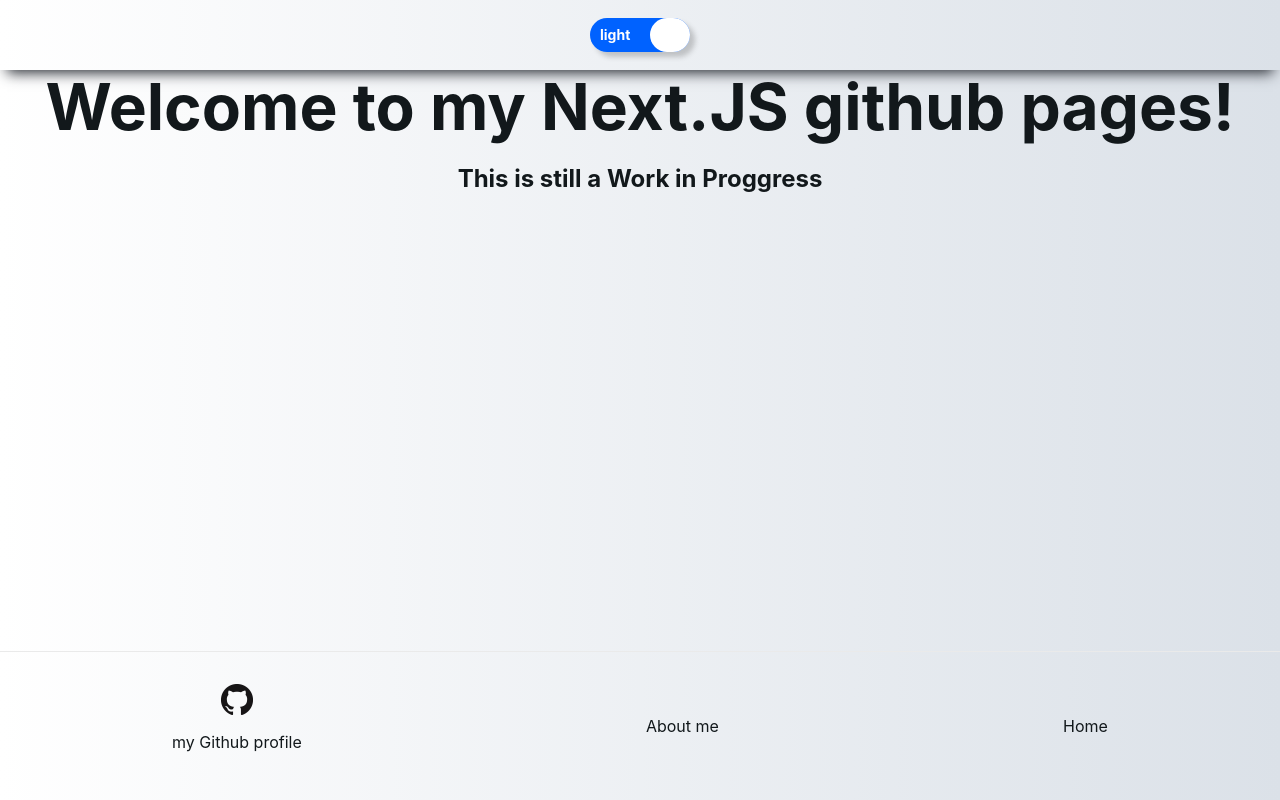
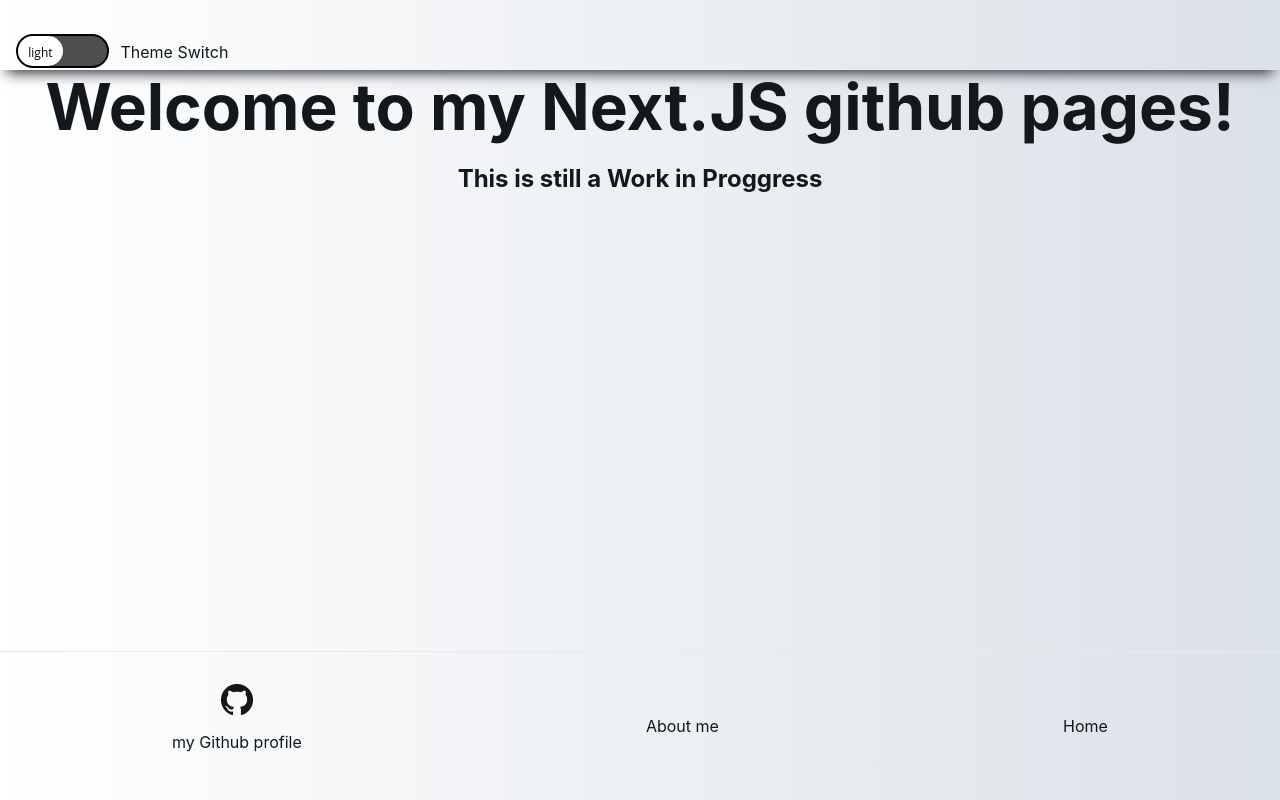
Before and after one commit to PedroMarquetti/PedroMarquetti.github.io, a Next.js app: page / in a window 1280 px wide. Built offline with nearby package versions, Linux system fonts and the light colour scheme.

Commit message:
fixed accessibility  of switch

```diff
--- a/components/switch/Switch.tsx
+++ b/components/switch/Switch.tsx
@@ -7,7 +7,9 @@ export default function Switch() {
 	const check: boolean = theme === "dark" ? false : true;
 
 	const handleChange = (e: any) => {
-		if (!e.target.checked) {
+		console.log("curr aria-checked:: ", e.target.getAttribute("aria-checked"));
+
+		if (e.target.getAttribute("aria-checked") === "true") {
 			setTheme("dark");
 		} else {
 			setTheme("light");
@@ -15,19 +17,30 @@ export default function Switch() {
 	};
 	return (
 		<div className={styles.switch_container}>
-			<input
-				className={styles.checkbox}
-				type='checkbox'
-				checked={check}
-				// current input (checkbox) status>> true == dark && false ==  light mode
-				name='theme-switcher'
-				id='theme-switcher'
-				onChange={handleChange}
-			/>
-			<label className={styles.label} htmlFor='theme-switcher'>
-				<span className={styles.inner}></span>
-				<span className={styles.switch}></span>
+			<button
+				role='switch'
+				onClick={handleChange}
+				aria-checked={check}
+				id='theme-switch'
+				className='switch'>
+				<span aria-hidden='true'>light</span>
+				<span aria-hidden='true'>dark</span>
+			</button>
+			<label htmlFor='theme-switch' className={styles.label}>
+				Theme Switch
 			</label>
+			{/* <button
+				role='switch'
+				onClick={handleChange}
+				aria-checked={check}
+				id='theme-switch'
+				className={styles.buttonSwitch}>
+				<span>on</span>
+				<span>off</span>
+			</button>
+			<label htmlFor='theme-switch' className={styles.labelSwitch}>
+				Theme Switch
+			</label> */}
 		</div>
 	);
 }
--- a/pages/_app.tsx
+++ b/pages/_app.tsx
@@ -1,4 +1,5 @@
 import "../styles/globals.css";
+import "../styles/Switch.css";
 import type { AppProps } from "next/app";
 import Head from "next/head";
 import { ThemeProvider, useTheme } from "next-themes";
--- /dev/null
+++ b/styles/Switch.css
@@ -0,0 +1,51 @@
+button.switch {
+	margin: 0;
+	padding: 0;
+
+	width: fit-content;
+	height: 34px;
+
+	border: 2px solid black;
+	border-radius: 34px;
+
+	background: rgb(78, 78, 78);
+
+	display: flex;
+	flex-direction: row;
+	justify-content: center;
+	align-items: center;
+	text-align: center;
+
+	margin-right: 0.25em;
+	line-height: 20px;
+	vertical-align: middle;
+	text-align: center;
+	font: 12px "Open Sans", "Arial", serif;
+}
+
+button.switch span {
+	padding: 0 10px;
+	pointer-events: none;
+	top: 56%;
+
+	width: 50%;
+	display: inline-block;
+
+	vertical-align: middle;
+
+	border-radius: 34px;
+}
+[role="switch"][aria-checked="false"] :first-child,
+[role="switch"][aria-checked="true"] :last-child {
+	background: rgb(78, 78, 78);
+	color: rgb(78, 78, 78);
+}
+[role="switch"][aria-checked="false"] :last-child,
+[role="switch"][aria-checked="true"] :first-child {
+	/* currently active  */
+	background: white;
+	height: 30px;
+	padding-top: 8px;
+	vertical-align: middle;
+	color: black;
+}
--- a/styles/Switch.module.css
+++ b/styles/Switch.module.css
@@ -1,95 +1,16 @@
 .switch_container {
-	margin: 15px;
-	position: relative;
-	width: 100px;
-	height: 34px;
+	height: 50%;
+	display: flex;
+	flex-direction: row;
+	text-align: center;
+	justify-content: center;
+	align-items: stretch;
 
-	display: inline-block;
-	vertical-align: middle;
-	-webkit-user-select: none;
-	-moz-user-select: none;
-	-ms-user-select: none;
-	text-align: left;
+	padding: 1em;
+	width: fit-content;
 }
-.checkbox {
-	/* show input for accessibility and move it out of view */
-	opacity: 0;
-	position: absolute;
-	top: -9999999px;
+
+.label {
+	text-align: center;
+	margin: 0.5rem;
 }
-.checkbox:focus + .label {
-	/* when checkbox is focused with tab, also outline label */
-	outline: auto;
-	outline-offset: 2px;
-}
-.checkbox:checked + .label .inner {
-	margin-left: 0;
-}
-.checkbox:checked + .label .switch {
-	right: 0px;
-}
-.label {
-	-webkit-box-shadow: 5px 5px 5px 0px #3c3c3c40;
-	box-shadow: 5px 5px 5px 0px #3c3c3c40;
-
-	height: 34px;
-	display: block;
-	overflow: hidden;
-	cursor: pointer;
-	border: 0 solid #bbb;
-	border-radius: 20px;
-	margin: 0;
-}
-.inner {
-	display: block;
-	width: 200%;
-	margin-left: -100%;
-	transition: margin 0.3s ease-in 0s;
-}
-.inner:before,
-.inner:after {
-	display: block;
-	float: left;
-
-	width: 50%;
-
-	height: 34px;
-	padding: 0;
-	line-height: 34px;
-	font-size: 14px;
-	transition: all 0.3s ease-in 0s;
-
-	color: white;
-	font-weight: bold;
-	box-sizing: border-box;
-}
-.inner:before {
-	content: "light";
-	/* text-transform: uppercase; */
-	padding-left: 10px;
-	background-color: rgb(0, 98, 255);
-
-	/* color: #fff; */
-}
-.inner:after {
-	content: "dark";
-	/* text-transform: uppercase; */
-	padding-right: 10px;
-	background-color: #bbb;
-	color: #fff;
-	text-align: right;
-}
-.switch {
-	display: block;
-	width: 40px;
-	height: 34px;
-
-	background: #fff;
-	position: absolute;
-	top: 0;
-	bottom: 0;
-	right: 60px;
-	border: 0 solid #bbb;
-	border-radius: 24px;
-	transition: all 0.3s ease-in 0s;
-}
```
